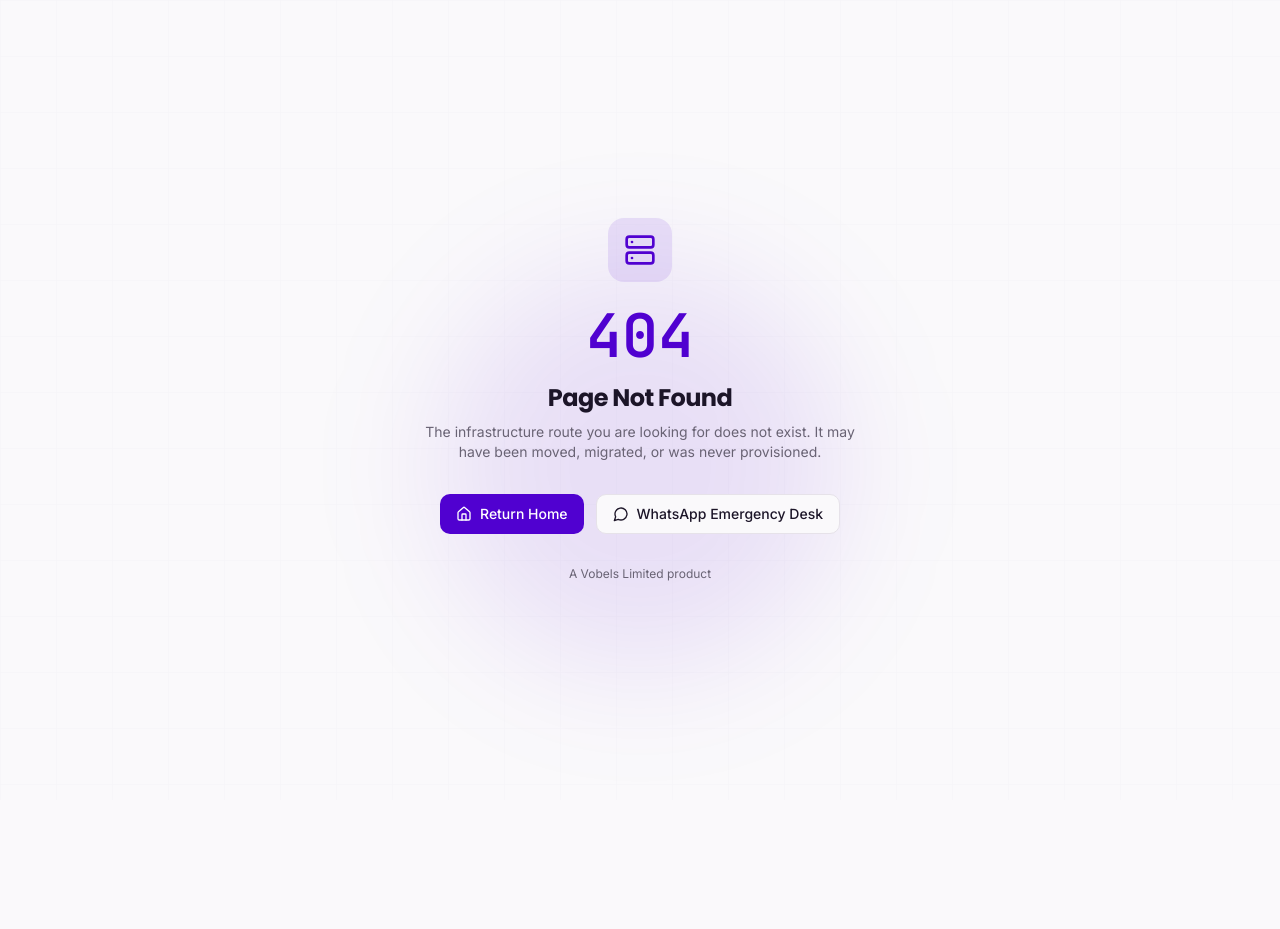
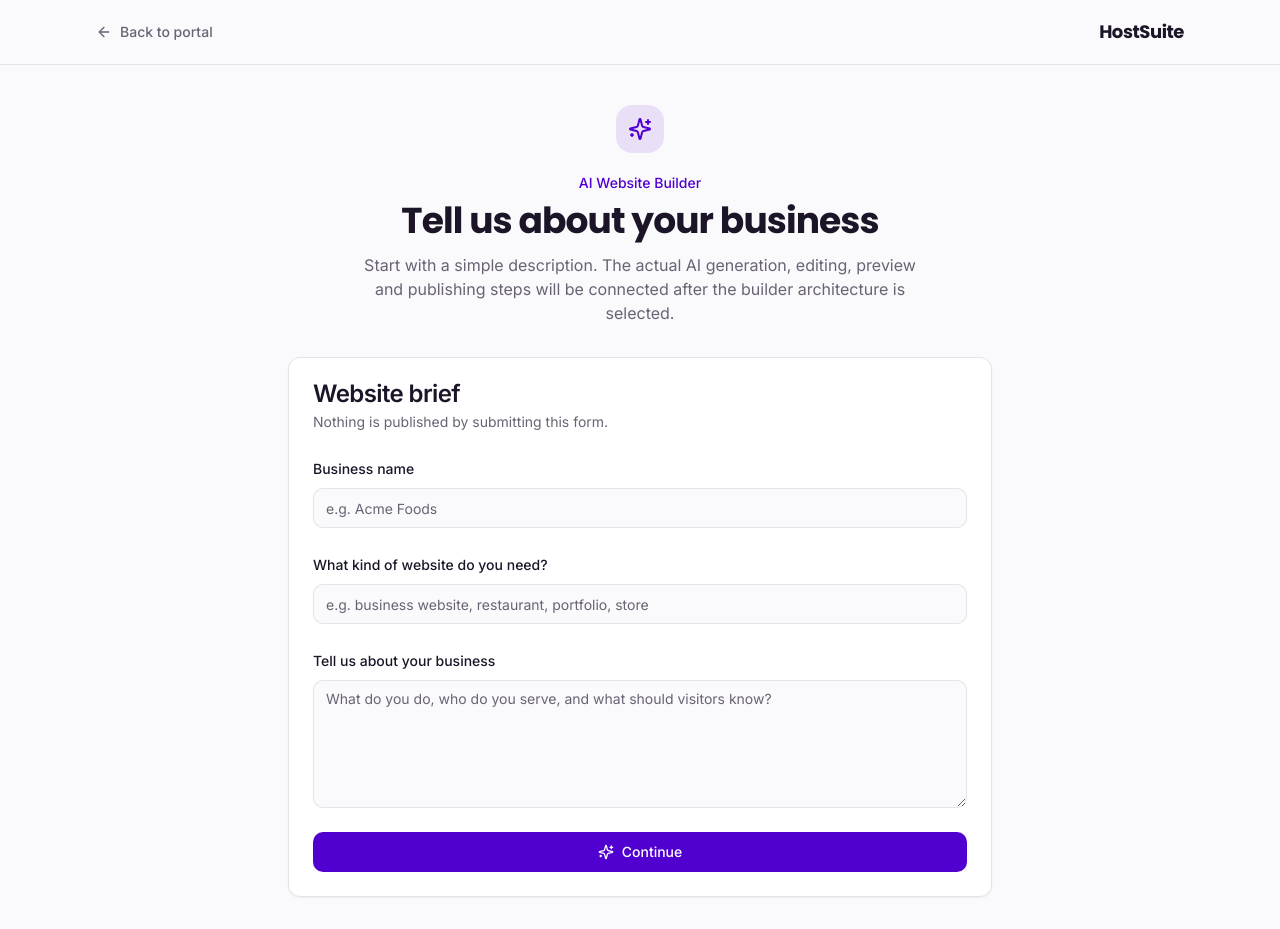
Before and after one commit to Holladworld/hostsuite, a Next.js app: page /portal/website-builder in a window 1280 px wide. Before the commit this address had no page. Shown: the top 929 px of the page. Before the commit the page ends 800 px from the top, so only its background shows below. Built offline with nearby package versions, Linux system fonts and the light colour scheme.

Commit message:
feat: add AI website builder entry flow

```diff
--- /dev/null
+++ b/app/portal/website-builder/page.tsx
@@ -0,0 +1,75 @@
+'use client';
+
+import { FormEvent, useState } from 'react';
+import Link from 'next/link';
+import { ArrowLeft, ArrowRight, CheckCircle2, Globe2, Loader2, Sparkles } from 'lucide-react';
+import { Button } from '@/components/ui/button';
+import { Card, CardContent, CardDescription, CardHeader, CardTitle } from '@/components/ui/card';
+import { Input } from '@/components/ui/input';
+import { Label } from '@/components/ui/label';
+import { Textarea } from '@/components/ui/textarea';
+
+export default function WebsiteBuilderPage() {
+  const [submitted, setSubmitted] = useState(false);
+  const [businessName, setBusinessName] = useState('');
+  const [description, setDescription] = useState('');
+  const [websiteType, setWebsiteType] = useState('');
+  const [busy, setBusy] = useState(false);
+
+  function handleSubmit(event: FormEvent<HTMLFormElement>) {
+    event.preventDefault();
+    setBusy(true);
+    window.setTimeout(() => {
+      setBusy(false);
+      setSubmitted(true);
+    }, 350);
+  }
+
+  return (
+    <div className="min-h-screen bg-background">
+      <header className="border-b border-border">
+        <div className="mx-auto flex h-16 max-w-6xl items-center justify-between px-4 sm:px-6 lg:px-8">
+          <Link href="/portal/dashboard" className="inline-flex items-center gap-2 text-sm font-medium text-muted-foreground hover:text-foreground"><ArrowLeft className="h-4 w-4" /> Back to portal</Link>
+          <Link href="/" className="font-display text-lg font-bold tracking-tight">HostSuite</Link>
+        </div>
+      </header>
+
+      <main className="mx-auto max-w-3xl px-4 py-10 sm:px-6 lg:px-8">
+        <div className="text-center">
+          <div className="mx-auto flex h-12 w-12 items-center justify-center rounded-2xl bg-primary/10 text-primary"><Sparkles className="h-6 w-6" /></div>
+          <p className="mt-5 text-sm font-medium text-primary">AI Website Builder</p>
+          <h1 className="mt-2 font-display text-3xl font-bold tracking-tight sm:text-4xl">Tell us about your business</h1>
+          <p className="mx-auto mt-3 max-w-xl text-sm leading-6 text-muted-foreground sm:text-base">Start with a simple description. The actual AI generation, editing, preview and publishing steps will be connected after the builder architecture is selected.</p>
+        </div>
+
+        {!submitted ? (
+          <Card className="mt-8">
+            <CardHeader><CardTitle>Website brief</CardTitle><CardDescription>Nothing is published by submitting this form.</CardDescription></CardHeader>
+            <CardContent>
+              <form onSubmit={handleSubmit} className="space-y-6">
+                <div className="space-y-2"><Label htmlFor="business-name">Business name</Label><Input id="business-name" value={businessName} onChange={(event) => setBusinessName(event.target.value)} placeholder="e.g. Acme Foods" required /></div>
+                <div className="space-y-2"><Label htmlFor="website-type">What kind of website do you need?</Label><Input id="website-type" value={websiteType} onChange={(event) => setWebsiteType(event.target.value)} placeholder="e.g. business website, restaurant, portfolio, store" required /></div>
+                <div className="space-y-2"><Label htmlFor="description">Tell us about your business</Label><Textarea id="description" value={description} onChange={(event) => setDescription(event.target.value)} placeholder="What do you do, who do you serve, and what should visitors know?" className="min-h-32" required /></div>
+                <Button type="submit" disabled={busy} className="w-full gap-2">{busy ? <Loader2 className="h-4 w-4 animate-spin" /> : <Sparkles className="h-4 w-4" />} Continue</Button>
+              </form>
+            </CardContent>
+          </Card>
+        ) : (
+          <Card className="mt-8">
+            <CardContent className="p-6 sm:p-8">
+              <div className="flex gap-3"><CheckCircle2 className="mt-0.5 h-5 w-5 shrink-0 text-primary" /><div><h2 className="font-display text-xl font-semibold">Your website brief is ready</h2><p className="mt-2 text-sm leading-6 text-muted-foreground">The brief has been captured in this browser session. AI generation, persistent project storage, editing, preview, domain connection and publishing are not implemented yet.</p></div></div>
+              <div className="mt-6 rounded-xl border border-border bg-muted/30 p-4 text-sm"><p className="font-medium">{businessName}</p><p className="mt-1 text-muted-foreground">{websiteType}</p><p className="mt-3 leading-6 text-muted-foreground">{description}</p></div>
+              <div className="mt-6 flex flex-wrap gap-2"><Button asChild variant="outline" className="gap-2"><Link href="/portal/dashboard"><ArrowLeft className="h-4 w-4" /> Back to portal</Link></Button><Button asChild variant="ghost" className="gap-2"><Link href="/get-started">Explore services <ArrowRight className="h-4 w-4" /></Link></Button></div>
+            </CardContent>
+          </Card>
+        )}
+
+        <div className="mt-8 grid gap-3 sm:grid-cols-3">
+          <div className="rounded-xl border border-border p-4"><Sparkles className="h-4 w-4 text-primary" /><p className="mt-3 text-sm font-medium">Describe</p><p className="mt-1 text-xs leading-5 text-muted-foreground">Tell HostSuite what your business needs.</p></div>
+          <div className="rounded-xl border border-border p-4"><Globe2 className="h-4 w-4 text-primary" /><p className="mt-3 text-sm font-medium">Connect</p><p className="mt-1 text-xs leading-5 text-muted-foreground">Connect a domain when the website is ready.</p></div>
+          <div className="rounded-xl border border-border p-4"><CheckCircle2 className="h-4 w-4 text-primary" /><p className="mt-3 text-sm font-medium">Publish</p><p className="mt-1 text-xs leading-5 text-muted-foreground">Publishing will be connected after the builder is implemented.</p></div>
+        </div>
+      </main>
+    </div>
+  );
+}
```
